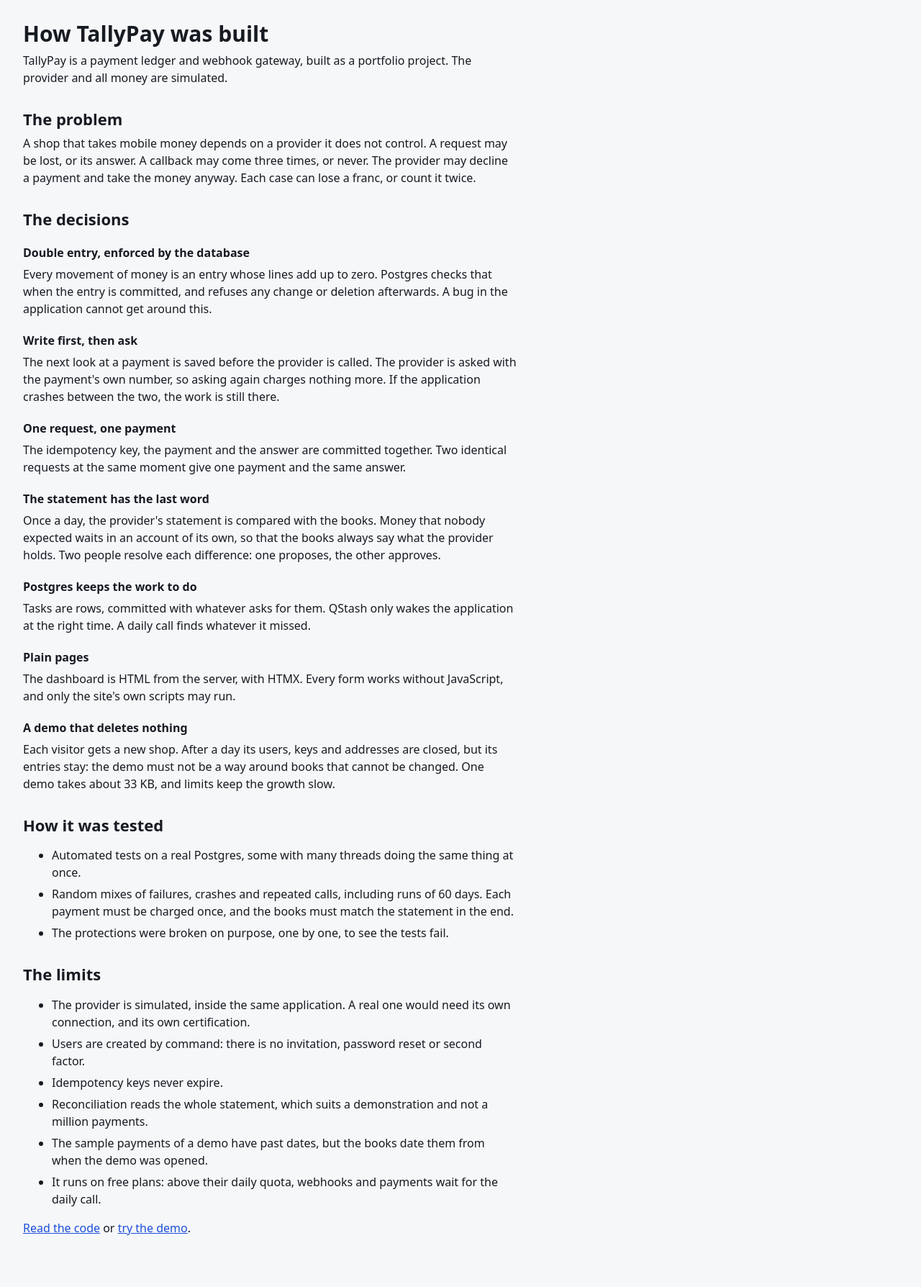
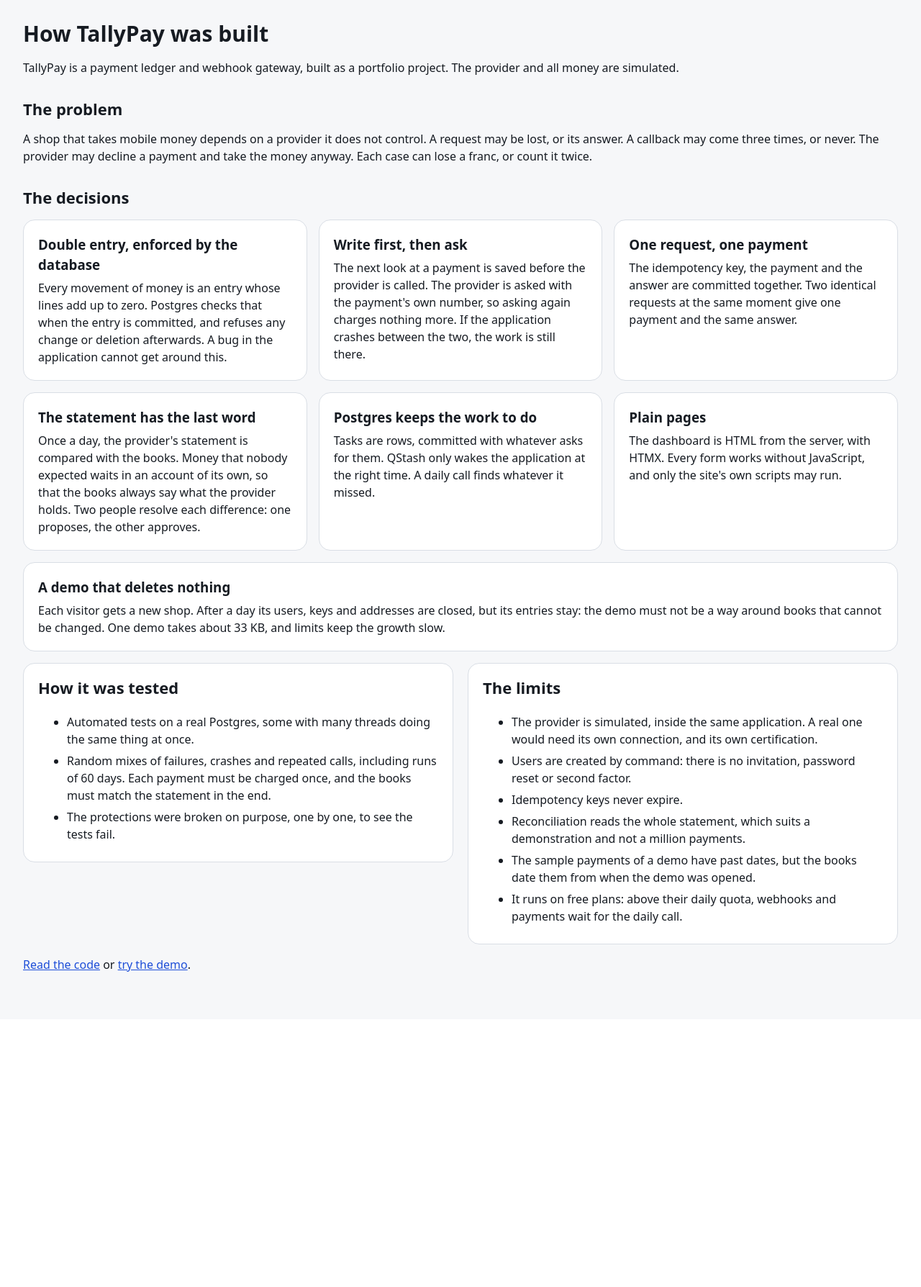
Before and after one commit to chrismoussounda/tallypay, a Django app: template templates/about_en.html in a window 1280 px wide. Shown: the part 64-1852 px from the top of the page at 72% size. After the commit the page ends 1414 px from the top, so only its background shows below. Run offline with Django 5.2, Linux system fonts and the light colour scheme; the template is opened without the code that fills it, so the values that code supplies are empty.

Commit message:
fix: the demo's pages on wide and narrow screens, and the README

```diff
--- a/payments/service.py
+++ b/payments/service.py
@@ -34,7 +34,11 @@ def create(
 ) -> Payment:
     demos.spend(merchant)
     payment = Payment.objects.create(
-        merchant=merchant, amount=amount, reference=reference, scenario=scenario
+        merchant=merchant,
+        amount=amount,
+        reference=reference,
+        scenario=scenario,
+        created_at=timezone.now(),
     )
     payment.events.create(kind=PaymentEvent.Kind.CREATED)
     return payment
--- a/static/dashboard.css
+++ b/static/dashboard.css
@@ -181,11 +181,13 @@ figcaption { display: flex; justify-content: space-between; font-size: 14px; }
 .facts h3, .facts p { margin: 0; }
 .facts p { margin-top: 6px; }
 .steps { padding-left: 24px; display: grid; gap: 10px; }
-article { max-width: 75ch; }
-article h2 { margin: 32px 0 8px; font-size: 22px; }
-article h3 { margin: 20px 0 4px; font-size: 16px; }
-article p { margin: 6px 0; }
-article li { margin: 6px 0; }
+.first { display: grid; gap: 32px; grid-template-columns: minmax(0, 1fr); align-items: center; }
+.write-up { display: grid; gap: 16px; grid-template-columns: minmax(0, 1fr); }
+.write-up > * { margin: 0; }
+.write-up h2 { margin: 16px 0 0; font-size: 22px; }
+.write-up .card h2 { margin: 0; }
+.write-up li { margin: 6px 0; }
+.write-up .facts li { margin: 0; }
 
 @media (min-width: 768px) {
   main { padding: 28px 32px 64px; }
@@ -195,7 +197,11 @@ article li { margin: 6px 0; }
   h1 { font-size: 30px; }
   .tiles { grid-template-columns: repeat(4, minmax(0, 1fr)); }
 }
-@media (min-width: 1024px) { .columns { grid-template-columns: repeat(2, minmax(0, 1fr)); } }
+@media (min-width: 1024px) {
+  .first { grid-template-columns: minmax(0, 3fr) minmax(0, 2fr); }
+  .facts { grid-template-columns: repeat(3, minmax(0, 1fr)); }
+  .facts li:last-child:nth-child(3n+1) { grid-column: 1 / -1; }
+  .columns { grid-template-columns: repeat(2, minmax(0, 1fr)); } }
 @media (max-width: 767px) {
   .wide { display: none; }
   .tiles { grid-template-columns: minmax(0, 1fr) minmax(0, 1fr); }
@@ -203,7 +209,8 @@ article li { margin: 6px 0; }
   .tile { padding: 14px; }
   .tile:nth-child(-n+2) { grid-column: span 2; }
   .tile strong { font-size: 22px; }
-  .segments { width: 100%; }
+  .segments, .demo form, .hero form, .hero .actions button, .site .actions .button { width: 100%; }
+  .demo .segments button { flex: 1; padding: 6px; white-space: nowrap; }
   .list thead { position: absolute; width: 1px; height: 1px; overflow: hidden; clip-path: inset(50%); }
   .list, .list tbody { display: block; }
   .list tr { display: flex; flex-wrap: wrap; align-items: center; gap: 4px 12px; padding: 14px 0; border-bottom: 1px solid var(--line); }
--- a/templates/about_en.html
+++ b/templates/about_en.html
@@ -1,7 +1,7 @@
 {% extends "site.html" %}
 {% block title %}How it was built{% endblock %}
 {% block main %}
-<article>
+<article class="write-up">
 <h1>How TallyPay was built</h1>
 <p>TallyPay is a payment ledger and webhook gateway, built as a portfolio project. The provider and all money are simulated.</p>
 
@@ -9,28 +9,26 @@
 <p>A shop that takes mobile money depends on a provider it does not control. A request may be lost, or its answer. A callback may come three times, or never. The provider may decline a payment and take the money anyway. Each case can lose a franc, or count it twice.</p>
 
 <h2>The decisions</h2>
-<h3>Double entry, enforced by the database</h3>
-<p>Every movement of money is an entry whose lines add up to zero. Postgres checks that when the entry is committed, and refuses any change or deletion afterwards. A bug in the application cannot get around this.</p>
-<h3>Write first, then ask</h3>
-<p>The next look at a payment is saved before the provider is called. The provider is asked with the payment's own number, so asking again charges nothing more. If the application crashes between the two, the work is still there.</p>
-<h3>One request, one payment</h3>
-<p>The idempotency key, the payment and the answer are committed together. Two identical requests at the same moment give one payment and the same answer.</p>
-<h3>The statement has the last word</h3>
-<p>Once a day, the provider's statement is compared with the books. Money that nobody expected waits in an account of its own, so that the books always say what the provider holds. Two people resolve each difference: one proposes, the other approves.</p>
-<h3>Postgres keeps the work to do</h3>
-<p>Tasks are rows, committed with whatever asks for them. QStash only wakes the application at the right time. A daily call finds whatever it missed.</p>
-<h3>Plain pages</h3>
-<p>The dashboard is HTML from the server, with HTMX. Every form works without JavaScript, and only the site's own scripts may run.</p>
-<h3>A demo that deletes nothing</h3>
-<p>Each visitor gets a new shop. After a day its users, keys and addresses are closed, but its entries stay: the demo must not be a way around books that cannot be changed. One demo takes about 33 KB, and limits keep the growth slow.</p>
+<ul class="facts">
+<li class="card"><h3>Double entry, enforced by the database</h3><p>Every movement of money is an entry whose lines add up to zero. Postgres checks that when the entry is committed, and refuses any change or deletion afterwards. A bug in the application cannot get around this.</p></li>
+<li class="card"><h3>Write first, then ask</h3><p>The next look at a payment is saved before the provider is called. The provider is asked with the payment's own number, so asking again charges nothing more. If the application crashes between the two, the work is still there.</p></li>
+<li class="card"><h3>One request, one payment</h3><p>The idempotency key, the payment and the answer are committed together. Two identical requests at the same moment give one payment and the same answer.</p></li>
+<li class="card"><h3>The statement has the last word</h3><p>Once a day, the provider's statement is compared with the books. Money that nobody expected waits in an account of its own, so that the books always say what the provider holds. Two people resolve each difference: one proposes, the other approves.</p></li>
+<li class="card"><h3>Postgres keeps the work to do</h3><p>Tasks are rows, committed with whatever asks for them. QStash only wakes the application at the right time. A daily call finds whatever it missed.</p></li>
+<li class="card"><h3>Plain pages</h3><p>The dashboard is HTML from the server, with HTMX. Every form works without JavaScript, and only the site's own scripts may run.</p></li>
+<li class="card"><h3>A demo that deletes nothing</h3><p>Each visitor gets a new shop. After a day its users, keys and addresses are closed, but its entries stay: the demo must not be a way around books that cannot be changed. One demo takes about 33 KB, and limits keep the growth slow.</p></li>
+</ul>
 
+<div class="columns">
+<section class="card">
 <h2>How it was tested</h2>
 <ul>
 <li>Automated tests on a real Postgres, some with many threads doing the same thing at once.</li>
 <li>Random mixes of failures, crashes and repeated calls, including runs of 60 days. Each payment must be charged once, and the books must match the statement in the end.</li>
 <li>The protections were broken on purpose, one by one, to see the tests fail.</li>
 </ul>
-
+</section>
+<section class="card">
 <h2>The limits</h2>
 <ul>
 <li>The provider is simulated, inside the same application. A real one would need its own connection, and its own certification.</li>
@@ -40,6 +38,8 @@
 <li>The sample payments of a demo have past dates, but the books date them from when the demo was opened.</li>
 <li>It runs on free plans: above their daily quota, webhooks and payments wait for the daily call.</li>
 </ul>
+</section>
+</div>
 <p><a href="https://github.com/chrismoussounda/tallypay">Read the code</a> or <a href="{% url 'home' %}">try the demo</a>.</p>
 </article>
 {% endblock %}
--- a/templates/dashboard/demo.html
+++ b/templates/dashboard/demo.html
@@ -4,8 +4,8 @@
     <span id="seen-as">{% translate "Seen as" %}</span>
     <div class="segments" role="group" aria-labelledby="seen-as">
       <button name="who" value="owner"{% if user.merchant %} aria-current="true"{% endif %}>{% translate "Shop" %}</button>
-      <button name="who" value="proposer"{% if user.name == "Prisca" %} aria-current="true"{% endif %}>Prisca</button>
-      <button name="who" value="approver"{% if user.name == "Divin" %} aria-current="true"{% endif %}>Divin</button>
+      <button name="who" value="proposer"{% if user.name == "Prisca" %} aria-current="true"{% endif %}>{% translate "Operator 1" %}</button>
+      <button name="who" value="approver"{% if user.name == "Divin" %} aria-current="true"{% endif %}>{% translate "Operator 2" %}</button>
     </div>
   </form>
 </div>
--- a/templates/dashboard/webhooks.html
+++ b/templates/dashboard/webhooks.html
@@ -7,7 +7,7 @@
   {% if user.demo %}<p class="dim">{% translate "A demo has one address, a test server that checks each signature. It cannot have others, so that nobody makes it call strangers." %}</p>
   <form method="post" action="{% url 'switch-inbox' %}">{% csrf_token %}{% if user.demo.inbox_works %}<p>{% translate "The test server works." %}</p><button class="second" name="works" value="0">{% translate "Switch it off" %}</button>{% else %}<p>{% translate "The test server is off: webhooks fail, then are tried again." %}</p><button class="second" name="works" value="1">{% translate "Switch it on" %}</button>{% endif %}</form>{% endif %}
   {% if endpoints %}<table class="list"><thead><tr><th scope="col">{% translate "Address" %}</th><th scope="col">{% translate "Since" %}</th><th scope="col"><span class="hidden">{% translate "Actions" %}</span></th></tr></thead><tbody>
-  {% for endpoint in endpoints %}<tr><td class="lead break">{{ endpoint.url }}</td><td class="dim">{{ endpoint.created_at|date:"j N Y" }}</td><td class="act">{% if user.can_develop %}<a class="button second small" href="{% url 'endpoint-secret' endpoint.id %}" hx-get="{% url 'endpoint-secret' endpoint.id %}" hx-target="#sheet-body" hx-swap="innerHTML">{% translate "Secret" %}</a> <a class="button second small" href="{% url 'remove-endpoint' endpoint.id %}" hx-get="{% url 'remove-endpoint' endpoint.id %}" hx-target="#sheet-body" hx-swap="innerHTML">{% translate "Remove" %}</a>{% endif %}</td></tr>{% endfor %}
+  {% for endpoint in endpoints %}<tr><td class="lead break">{{ endpoint.url }}</td><td class="dim">{{ endpoint.created_at|date:"j N Y" }}</td><td class="act">{% if user.can_develop %}<a class="button second small" href="{% url 'endpoint-secret' endpoint.id %}" hx-get="{% url 'endpoint-secret' endpoint.id %}" hx-target="#sheet-body" hx-swap="innerHTML">{% translate "Secret" %}</a>{% if not user.demo %} <a class="button second small" href="{% url 'remove-endpoint' endpoint.id %}" hx-get="{% url 'remove-endpoint' endpoint.id %}" hx-target="#sheet-body" hx-swap="innerHTML">{% translate "Remove" %}</a>{% endif %}{% endif %}</td></tr>{% endfor %}
   </tbody></table>{% else %}<p class="dim">{% translate "Add an address to be told when a payment or a refund changes." %}</p>{% endif %}
 </section>
 <h2>{% translate "Messages" %}</h2>
```
Also changed, not shown: templates/about_fr.html (+18 -18 lines), templates/home.html (+11 -9 lines), README.md, locale/fr/LC_MESSAGES/django.po, 1 other file.
